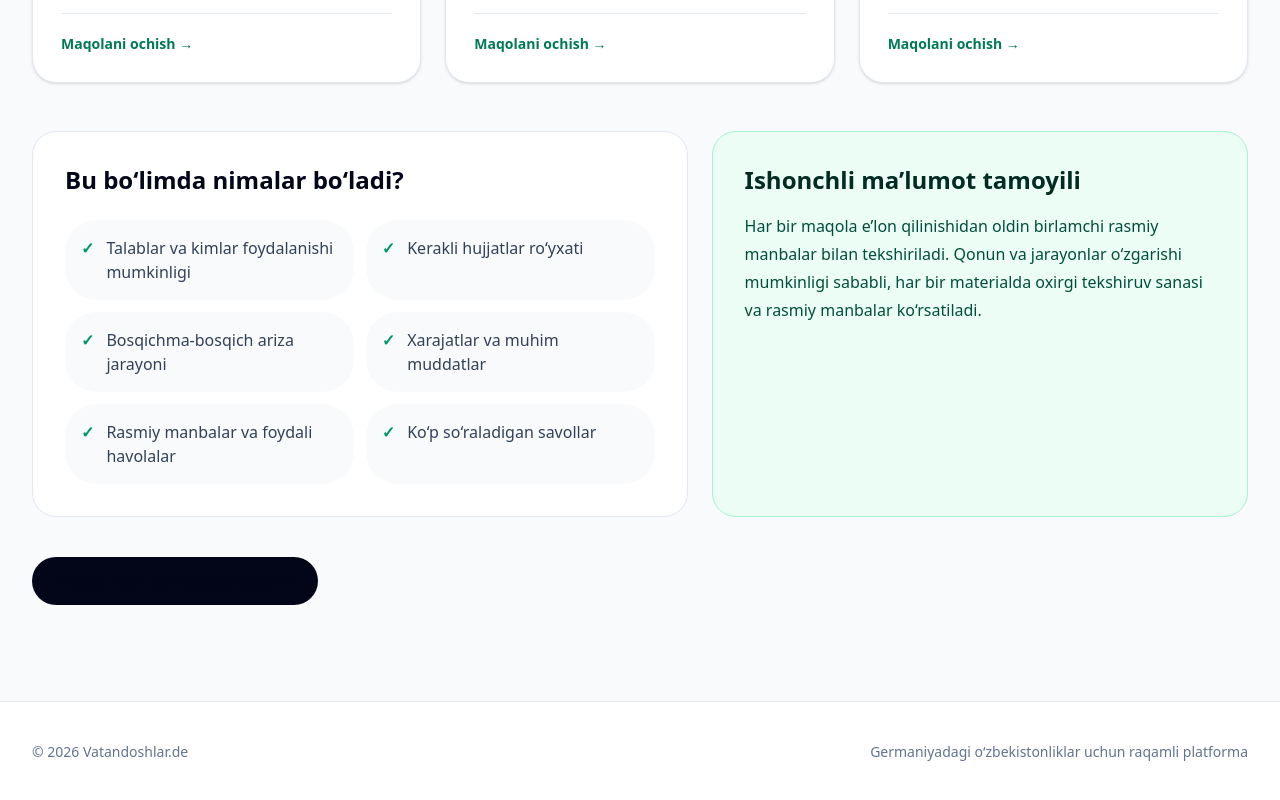
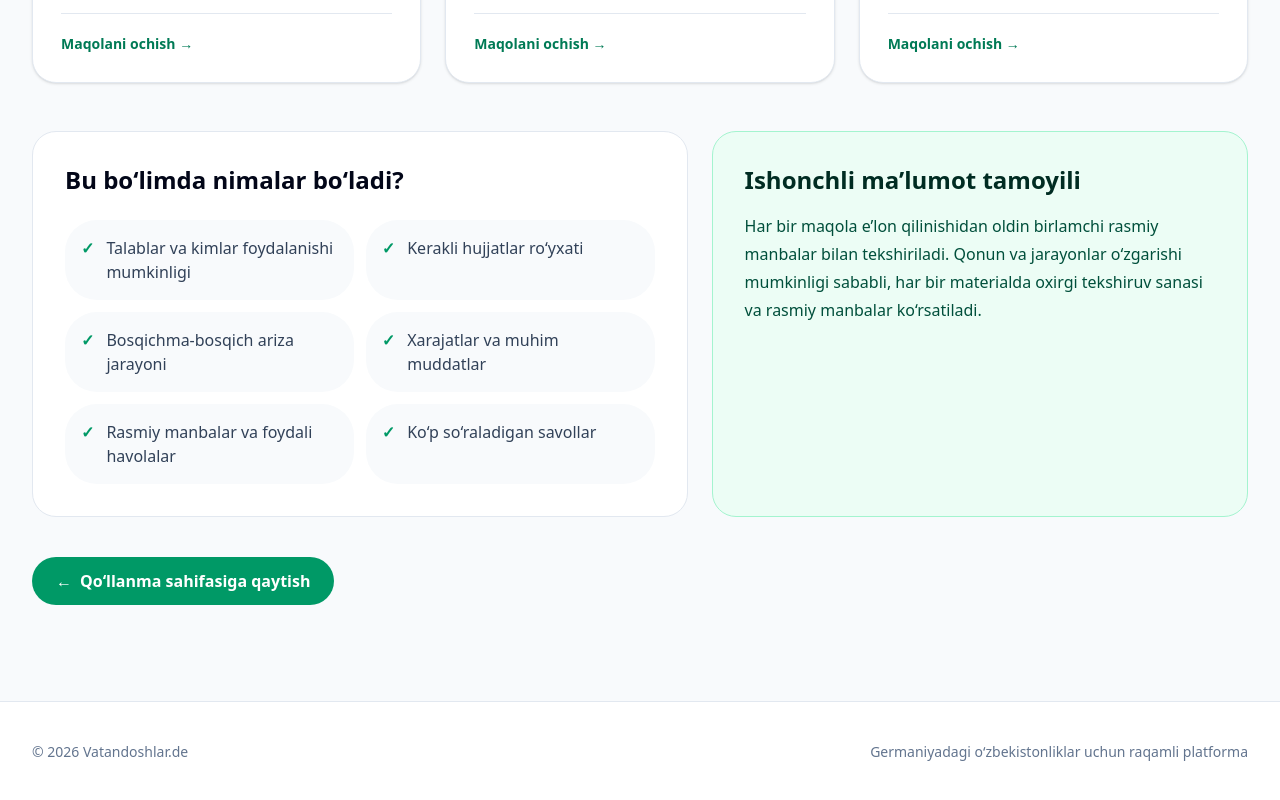
Before and after one commit to ZafarUsarov/vatandoshlar-portal, a Next.js app: page /uz/guide/coming-to-germany in a window 1280 px wide. Shown: the part 888-1688 px from the top of the page. Built offline with nearby package versions, Linux system fonts and the light colour scheme.

Commit message:
fix(guide): improve back button styling

```diff
--- a/components/guide/GuideCategoryPage.tsx
+++ b/components/guide/GuideCategoryPage.tsx
@@ -39,7 +39,7 @@ export default function GuideCategoryPage({
           reliabilityTitle: "Ishonchli ma’lumot tamoyili",
           reliabilityDescription:
             "Har bir maqola e’lon qilinishidan oldin birlamchi rasmiy manbalar bilan tekshiriladi. Qonun va jarayonlar o‘zgarishi mumkinligi sababli, har bir materialda oxirgi tekshiruv sanasi va rasmiy manbalar ko‘rsatiladi.",
-          guideHome: "Guide bosh sahifasiga qaytish",
+          guideHome: "Qo‘llanma sahifasiga qaytish",
         }
       : {
           back: "Alle Bereiche",
@@ -210,8 +210,9 @@ export default function GuideCategoryPage({
           <div className="mt-10">
             <Link
               href="/guide"
-              className="inline-flex min-h-12 items-center justify-center rounded-full bg-slate-950 px-6 py-3 font-semibold text-white transition hover:-translate-y-0.5 hover:bg-slate-800 focus-visible:outline-none focus-visible:ring-2 focus-visible:ring-emerald-500 focus-visible:ring-offset-4 dark:bg-white dark:text-slate-950 dark:hover:bg-slate-100 dark:focus-visible:ring-offset-slate-950"
+              className="inline-flex min-h-12 items-center justify-center gap-2 rounded-full bg-emerald-600 px-6 py-3 font-semibold !text-white no-underline visited:!text-white hover:!text-white active:!text-white transition hover:-translate-y-0.5 hover:bg-emerald-700 focus-visible:outline-none focus-visible:ring-2 focus-visible:ring-emerald-500 focus-visible:ring-offset-4 dark:bg-emerald-500 dark:!text-slate-950 dark:visited:!text-slate-950 dark:hover:!text-slate-950 dark:active:!text-slate-950 dark:hover:bg-emerald-400 dark:focus-visible:ring-offset-slate-950"
             >
+              <span aria-hidden="true">←</span>
               {copy.guideHome}
             </Link>
           </div>
```
